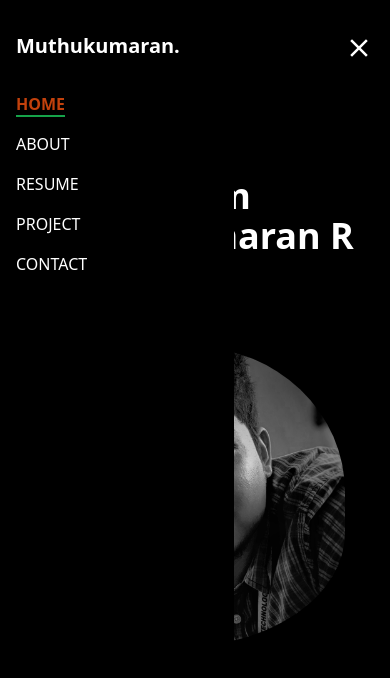
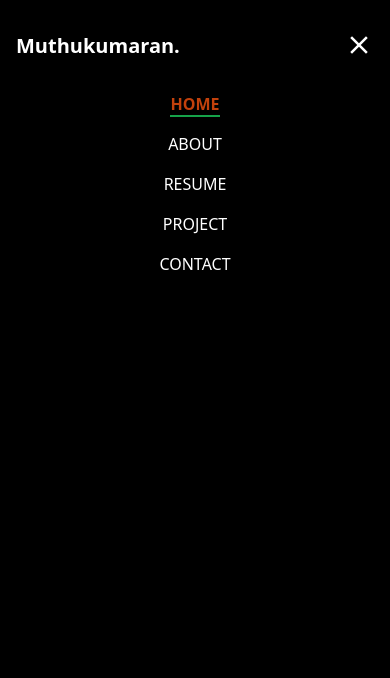
Before and after one commit to muthu050700/Muthukumaran-R-Protfolio, a React (Vite) app: page / in a window 390 px wide. Both pictures are taken after a click on the element 359 px from the left and 48 px from the top of the page. Shown: the top 678 px of the page. Built offline with nearby package versions, Linux system fonts and the light colour scheme.

Commit message:
added navbar features

```diff
--- a/src/Components/Header.jsx
+++ b/src/Components/Header.jsx
@@ -71,17 +71,27 @@ const Header = () => {
       <div onClick={handleNav} className="block md:hidden m-4">
         {showNav ? <MdClose size={30} /> : <RiMenu3Line size={30} />}
       </div>
+
       <div
         className={
           showNav
-            ? "fixed left-0 top-0 sm:w-[50%] w-[60%] h-full  bg-black ease-in-out duration-500 md:hidden"
-            : "fixed left-[-100%]"
+            ? "fixed left-0 top-0 sm:w-[50%] w-[100%] h-full bg-black ease-in-out duration-200 md:hidden"
+            : "fixed left-[-100%] top-0  h-full bg-black ease-in-out duration-200 md:hidden"
         }
       >
-        <h1 className="font-bold text-white mt-8 pl-4 text-xl">
-          Muthukumaran.
-        </h1>
-        <ul className="pt-8 uppercase p-4 text-white ">
+        <div className="flex justify-between">
+          <h1 className="font-bold text-white mt-8 pl-4 text-xl">
+            Muthukumaran.
+          </h1>
+          <div
+            onClick={handleNav}
+            className="absolute right-0 top-[14px] md:hidden m-4 "
+          >
+            {showNav ? <MdClose size={30} /> : ""}
+          </div>
+        </div>
+
+        <ul className="pt-8 uppercase p-4 text-white flex flex-col items-center">
           <li className="pb-4">
             <Link
               to={"/"}
@@ -89,6 +99,7 @@ const Header = () => {
                 pathname === "/" &&
                 "font-bold text-orange-700 border-b-2 border-green-600"
               } hover:text-red-700 transition-all`}
+              onClick={handleNav}
             >
               Home
             </Link>
@@ -100,6 +111,7 @@ const Header = () => {
                 pathname === "/about" &&
                 "font-bold text-orange-700 border-b-2 border-green-600"
               } hover:text-red-700 transition-all`}
+              onClick={handleNav}
             >
               About
             </Link>
@@ -111,6 +123,7 @@ const Header = () => {
                 pathname === "/resume" &&
                 "font-bold text-orange-700 border-b-2 border-green-600"
               } hover:text-red-700 transition-all`}
+              onClick={handleNav}
             >
               Resume
             </Link>
@@ -122,6 +135,7 @@ const Header = () => {
                 pathname === "/project" &&
                 "font-bold text-orange-700 border-b-2 border-green-600"
               } hover:text-red-700 transition-all`}
+              onClick={handleNav}
             >
               Project
             </Link>
@@ -133,6 +147,7 @@ const Header = () => {
                 pathname === "/contact" &&
                 "font-bold text-orange-700 border-b-2 border-green-600"
               } hover:text-red-700 transition-all`}
+              onClick={handleNav}
             >
               Contact
             </Link>
```
